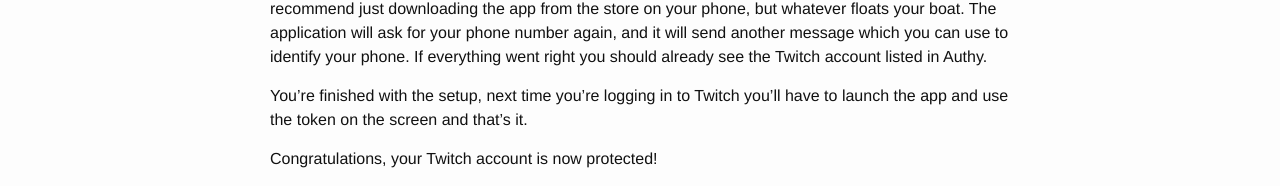
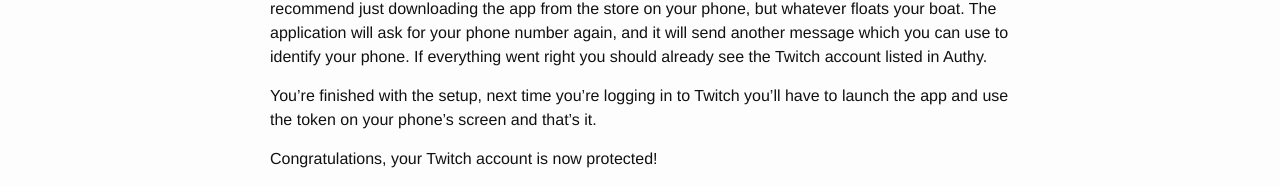
Before and after one commit to AlfredDobradi/blog.barveyhirdman.tv, a Jekyll site: the page built from _posts/2016-02-03-protect-ya-neck-two-factor-auth.markdown, in a window 1280 px wide. Shown: the part 513-699 px from the top of the page. Built offline with Jekyll 4.4.1, drawn with Linux system fonts in a browser that asks for light colours; Markdown is read by kramdown in place of the engine named in the settings; comment, search, counter and statistics services are not loaded; grey boxes are pictures that could not be loaded.

Commit message:
Protect ya neck video, text edit

```diff
--- a/_posts/2016-02-03-protect-ya-neck-two-factor-auth.markdown
+++ b/_posts/2016-02-03-protect-ya-neck-two-factor-auth.markdown
@@ -25,6 +25,8 @@
 you should already see the Twitch account listed in Authy.
 
 You're finished with the setup, next time you're logging in to Twitch you'll have to launch
-the app and use the token on the screen and that's it.
+the app and use the token on your phone's screen and that's it.
 
 Congratulations, your Twitch account is now protected!
+
+<iframe width="640" height="480" src="https://www.youtube.com/embed/HpQmFfdYFzY" frameborder="0"></iframe>
```
